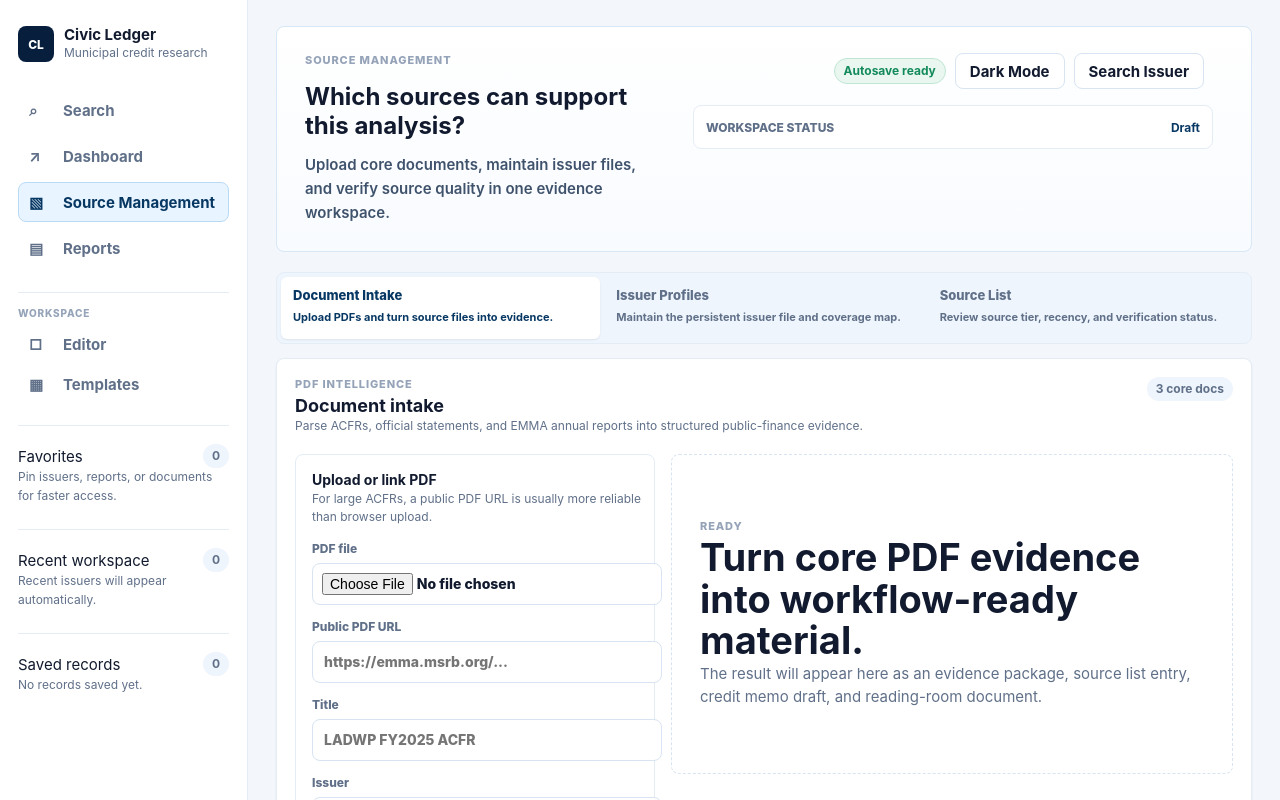
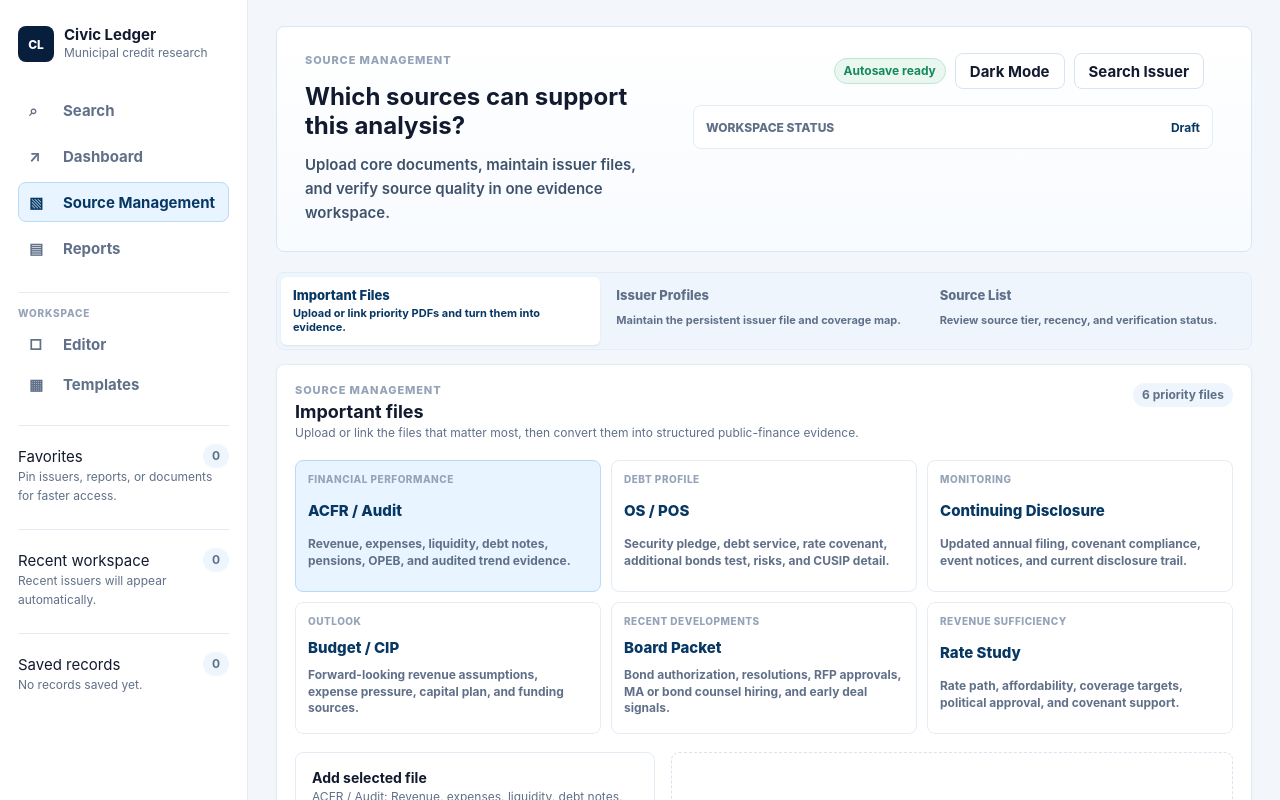
Before and after one commit to choee189071-oss/civic-ledger-next, a Next.js app: page / in a window 1280 px wide. Both pictures are taken after a click on the button "Source Management". Shown: the top 800 px of the page. Built offline with nearby package versions, Linux system fonts and the light colour scheme.

Commit message:
Clarify important file intake workflow

```diff
--- a/app/components/DocumentIntakePanel.tsx
+++ b/app/components/DocumentIntakePanel.tsx
@@ -17,6 +17,51 @@ const documentTypes = [
   { value: 'ACFR / audited financial statements', label: 'ACFR / Audit' },
   { value: 'Official Statement / POS', label: 'Official Statement / POS' },
   { value: 'EMMA annual report / continuing disclosure', label: 'EMMA Annual Report' },
+  { value: 'Budget / CIP', label: 'Budget / CIP' },
+  { value: 'Board agenda / packet / minutes', label: 'Board Packet / Agenda' },
+  { value: 'Rate study / rate ordinance', label: 'Rate Study / Ordinance' },
+  { value: 'Rating report / rating action', label: 'Rating Report / Action' },
+  { value: 'Single Audit / SEFA', label: 'Single Audit / SEFA' },
+  { value: 'Other public finance source', label: 'Other Source' },
+];
+
+const importantFileSlots = [
+  {
+    type: 'ACFR / audited financial statements',
+    label: 'ACFR / Audit',
+    why: 'Revenue, expenses, liquidity, debt notes, pensions, OPEB, and audited trend evidence.',
+    target: 'Financial performance',
+  },
+  {
+    type: 'Official Statement / POS',
+    label: 'OS / POS',
+    why: 'Security pledge, debt service, rate covenant, additional bonds test, risks, and CUSIP detail.',
+    target: 'Debt profile',
+  },
+  {
+    type: 'EMMA annual report / continuing disclosure',
+    label: 'Continuing Disclosure',
+    why: 'Updated annual filing, covenant compliance, event notices, and current disclosure trail.',
+    target: 'Monitoring',
+  },
+  {
+    type: 'Budget / CIP',
+    label: 'Budget / CIP',
+    why: 'Forward-looking revenue assumptions, expense pressure, capital plan, and funding sources.',
+    target: 'Outlook',
+  },
+  {
+    type: 'Board agenda / packet / minutes',
+    label: 'Board Packet',
+    why: 'Bond authorization, resolutions, RFP approvals, MA or bond counsel hiring, and early deal signals.',
+    target: 'Recent developments',
+  },
+  {
+    type: 'Rate study / rate ordinance',
+    label: 'Rate Study',
+    why: 'Rate path, affordability, coverage targets, political approval, and covenant support.',
+    target: 'Revenue sufficiency',
+  },
 ];
 
 const tierOptions = [
@@ -148,6 +193,14 @@ export function DocumentIntakePanel({ onOpenReading, onWorkflowReady, onOpenWork
     onOpenWorkflow(workflowPackage);
   }
 
+  function selectImportantFile(type: string, label: string) {
+    setDocumentType(type);
+    if (!title.trim()) {
+      setTitle(`${issuer.trim() ? `${issuer.trim()} ` : ''}${label}`);
+    }
+  }
+
+  const selectedImportantFile = importantFileSlots.find((slot) => slot.type === documentType);
   const foundCount = result?.evidencePackage.findings.filter((finding) => finding.status === 'Found').length ?? 0;
   const missingCount = result?.evidencePackage.missingFields.length ?? 0;
 
@@ -155,19 +208,38 @@ export function DocumentIntakePanel({ onOpenReading, onWorkflowReady, onOpenWork
     <section className="full-page-panel document-intake-page">
       <div className="panel-heading">
         <div>
-          <p className="eyebrow">PDF Intelligence</p>
-          <h2>Document intake</h2>
-          <p className="muted small">Parse ACFRs, official statements, and EMMA annual reports into structured public-finance evidence.</p>
+          <p className="eyebrow">Source Management</p>
+          <h2>Important files</h2>
+          <p className="muted small">Upload or link the files that matter most, then convert them into structured public-finance evidence.</p>
         </div>
-        <span className="count">{result ? `${foundCount}/${result.evidencePackage.findings.length}` : '3 core docs'}</span>
+        <span className="count">{result ? `${foundCount}/${result.evidencePackage.findings.length}` : '6 priority files'}</span>
+      </div>
+
+      <div className="important-file-slots" aria-label="Priority public finance file types">
+        {importantFileSlots.map((slot) => (
+          <button
+            key={slot.type}
+            type="button"
+            className={documentType === slot.type ? 'active' : ''}
+            onClick={() => selectImportantFile(slot.type, slot.label)}
+          >
+            <span>{slot.target}</span>
+            <strong>{slot.label}</strong>
+            <em>{slot.why}</em>
+          </button>
+        ))}
       </div>
 
       <div className="document-intake-grid">
         <section className="workflow-config-panel">
           <div className="section-heading">
             <div>
-              <h3>Upload or link PDF</h3>
-              <p className="muted small">For large ACFRs, a public PDF URL is usually more reliable than browser upload.</p>
+              <h3>Add selected file</h3>
+              <p className="muted small">
+                {selectedImportantFile
+                  ? `${selectedImportantFile.label}: ${selectedImportantFile.why}`
+                  : 'For large ACFRs and official statements, a public PDF URL is usually more reliable than browser upload.'}
+              </p>
             </div>
           </div>
 
@@ -233,7 +305,7 @@ export function DocumentIntakePanel({ onOpenReading, onWorkflowReady, onOpenWork
 
           <div className="source-list-section compact-note">
             <h3>What this extracts</h3>
-            <p className="muted small">ACFR: MD&A, liquidity, debt, pensions/OPEB. OS/POS: pledge, debt service, covenants, ABT. EMMA annual report: filing period, debt updates, covenant evidence, event notices.</p>
+            <p className="muted small">ACFR: MD&A, liquidity, debt, pensions/OPEB. OS/POS: pledge, debt service, covenants, ABT. EMMA annual report: filing period and covenant updates. Budget/CIP, board packets, and rate studies: forward-looking risks, authorizations, RFPs, and rate-path evidence.</p>
           </div>
         </section>
 
--- a/app/globals.css
+++ b/app/globals.css
@@ -348,6 +348,7 @@ h3 {
 .theme-dark .workflow-card,
 .theme-dark .watchlist-result-row,
 .theme-dark .document-card,
+.theme-dark .important-file-slots button,
 .theme-dark .profile-card,
 .theme-dark .reading-page,
 .theme-dark .reading-paper,
@@ -3468,6 +3469,56 @@ h3 {
   width: 100%;
 }
 
+.important-file-slots {
+  display: grid;
+  gap: 10px;
+  grid-template-columns: repeat(3, minmax(0, 1fr));
+}
+
+.important-file-slots button {
+  background: #ffffff;
+  border: 1px solid var(--color-divider);
+  border-radius: var(--radius);
+  color: var(--color-text);
+  display: grid;
+  gap: 6px;
+  min-height: 132px;
+  padding: 12px;
+  text-align: left;
+}
+
+.important-file-slots button:hover {
+  border-color: var(--color-sky-border);
+  box-shadow: var(--shadow);
+}
+
+.important-file-slots button.active {
+  background: var(--color-primary-soft);
+  border-color: var(--color-sky-border);
+}
+
+.important-file-slots span {
+  color: var(--color-faint);
+  font-size: 10px;
+  font-weight: 850;
+  letter-spacing: 0.05em;
+  text-transform: uppercase;
+}
+
+.important-file-slots strong {
+  color: var(--color-primary-dark);
+  font-size: 15px;
+  font-weight: 850;
+}
+
+.important-file-slots em {
+  color: var(--color-muted);
+  font-size: 12px;
+  font-style: normal;
+  font-weight: 650;
+  line-height: 1.4;
+}
+
 .document-intake-grid {
   align-items: start;
   display: grid;
@@ -4003,7 +4054,8 @@ h3 {
   .workspace-summary-grid,
   .risk-monitor-grid,
   .financial-trend-grid,
-  .debt-dashboard-grid {
+  .debt-dashboard-grid,
+  .important-file-slots {
     grid-template-columns: repeat(2, minmax(0, 1fr));
   }
 
@@ -4148,6 +4200,7 @@ h3 {
 
   .workflow-tabs,
   .source-management-tabs,
+  .important-file-slots,
   .key-value-grid,
   .export-grid,
   .compare-grid,
--- a/app/page.tsx
+++ b/app/page.tsx
@@ -55,8 +55,8 @@ const STORAGE_KEYS = {
 const sourceManagementTabs = [
   {
     id: 'documents',
-    label: 'Document Intake',
-    description: 'Upload PDFs and turn source files into evidence.',
+    label: 'Important Files',
+    description: 'Upload or link priority PDFs and turn them into evidence.',
   },
   {
     id: 'profiles',
```
